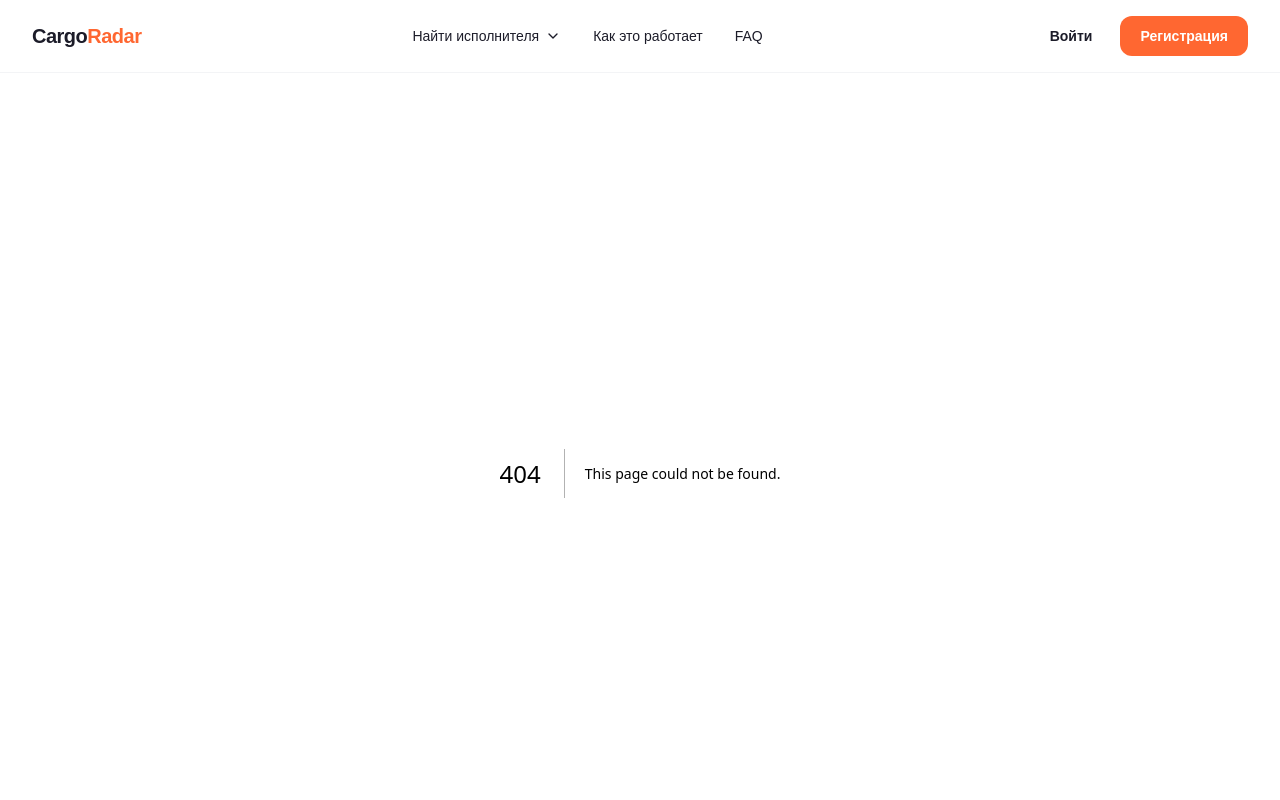
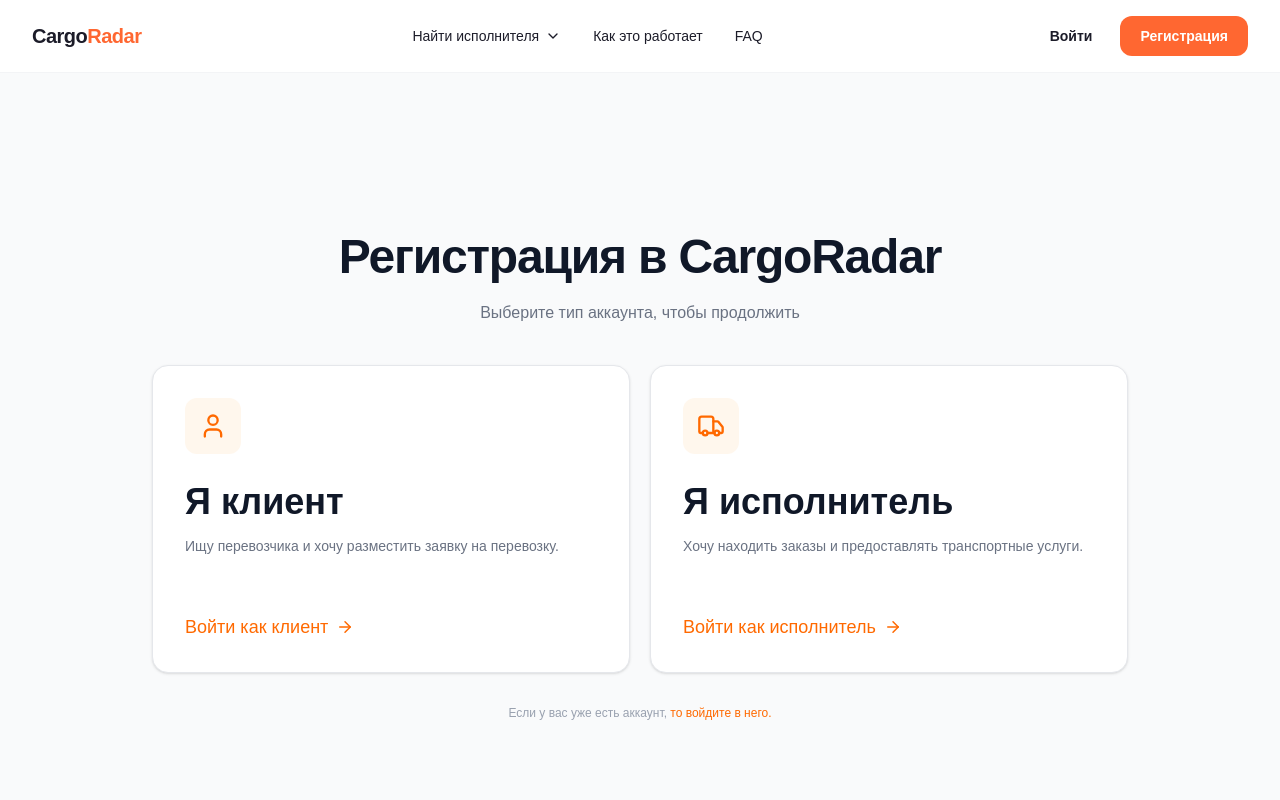
Before and after one commit to timofey1704/cargoradar-www, a Next.js app in the folder frontend/: page /register in a window 1280 px wide. Before the commit this address had no page. Shown: the top 800 px of the page. Built offline with nearby package versions, Linux system fonts and the light colour scheme.

Commit message:
gateaway auth pages

```diff
--- /dev/null
+++ b/frontend/app/(auth)/login/page.tsx
@@ -0,0 +1,73 @@
+import Link from 'next/link'
+import { ArrowRight, Truck, User } from 'lucide-react'
+
+const LoginPage = () => {
+  return (
+    <main className="min-h-screen bg-gray-50">
+      <div className="mx-auto flex min-h-screen w-full max-w-5xl flex-col justify-center px-4 py-10 sm:px-6">
+        <div className="mb-10 text-center">
+          <h1 className="text-3xl font-bold tracking-tight text-gray-900">Вход в CargoRadar</h1>
+
+          <p className="mt-3 text-sm text-gray-500 sm:text-base">
+            Выберите тип аккаунта, чтобы продолжить
+          </p>
+        </div>
+
+        <div className="grid gap-5 md:grid-cols-2">
+          <Link
+            href="/login/client"
+            className="group rounded-2xl border border-gray-200 bg-white p-6 shadow-sm transition hover:-translate-y-0.5 hover:border-orange-300 hover:shadow-md sm:p-8"
+          >
+            <div className="flex h-14 w-14 items-center justify-center rounded-xl bg-orange-50 text-orange-500">
+              <User size={28} />
+            </div>
+
+            <div className="mt-6">
+              <h2 className="text-xl font-semibold text-gray-900">Я клиент</h2>
+
+              <p className="mt-2 min-h-12 text-sm leading-6 text-gray-500">
+                Ищу перевозчика и хочу разместить заявку на перевозку.
+              </p>
+            </div>
+
+            <div className="mt-8 flex items-center gap-2 text-sm font-medium text-orange-500">
+              Войти как клиент
+              <ArrowRight size={18} className="transition-transform group-hover:translate-x-1" />
+            </div>
+          </Link>
+
+          <Link
+            href="/login/executor"
+            className="group rounded-2xl border border-gray-200 bg-white p-6 shadow-sm transition hover:-translate-y-0.5 hover:border-orange-300 hover:shadow-md sm:p-8"
+          >
+            <div className="flex h-14 w-14 items-center justify-center rounded-xl bg-orange-50 text-orange-500">
+              <Truck size={28} />
+            </div>
+
+            <div className="mt-6">
+              <h2 className="text-xl font-semibold text-gray-900">Я исполнитель</h2>
+
+              <p className="mt-2 min-h-12 text-sm leading-6 text-gray-500">
+                Хочу находить заказы и предоставлять транспортные услуги.
+              </p>
+            </div>
+
+            <div className="mt-8 flex items-center gap-2 text-sm font-medium text-orange-500">
+              Войти как исполнитель
+              <ArrowRight size={18} className="transition-transform group-hover:translate-x-1" />
+            </div>
+          </Link>
+        </div>
+
+        <p className="mt-8 text-center text-xs text-gray-400">
+          Если вы ещё не зарегистрированы,{' '}
+          <Link href="/register" className="text-orange-500 hover:underline">
+            сначала создайте аккаунт.
+          </Link>
+        </p>
+      </div>
+    </main>
+  )
+}
+
+export default LoginPage
--- /dev/null
+++ b/frontend/app/(auth)/register/page.tsx
@@ -0,0 +1,75 @@
+import Link from 'next/link'
+import { ArrowRight, Truck, User } from 'lucide-react'
+
+const LoginPage = () => {
+  return (
+    <main className="min-h-screen bg-gray-50">
+      <div className="mx-auto flex min-h-screen w-full max-w-5xl flex-col justify-center px-4 py-10 sm:px-6">
+        <div className="mb-10 text-center">
+          <h1 className="text-3xl font-bold tracking-tight text-gray-900">
+            Регистрация в CargoRadar
+          </h1>
+
+          <p className="mt-3 text-sm text-gray-500 sm:text-base">
+            Выберите тип аккаунта, чтобы продолжить
+          </p>
+        </div>
+
+        <div className="grid gap-5 md:grid-cols-2">
+          <Link
+            href="/register/client"
+            className="group rounded-2xl border border-gray-200 bg-white p-6 shadow-sm transition hover:-translate-y-0.5 hover:border-orange-300 hover:shadow-md sm:p-8"
+          >
+            <div className="flex h-14 w-14 items-center justify-center rounded-xl bg-orange-50 text-orange-500">
+              <User size={28} />
+            </div>
+
+            <div className="mt-6">
+              <h2 className="text-xl font-semibold text-gray-900">Я клиент</h2>
+
+              <p className="mt-2 min-h-12 text-sm leading-6 text-gray-500">
+                Ищу перевозчика и хочу разместить заявку на перевозку.
+              </p>
+            </div>
+
+            <div className="mt-8 flex items-center gap-2 text-sm font-medium text-orange-500">
+              Войти как клиент
+              <ArrowRight size={18} className="transition-transform group-hover:translate-x-1" />
+            </div>
+          </Link>
+
+          <Link
+            href="/register/executor"
+            className="group rounded-2xl border border-gray-200 bg-white p-6 shadow-sm transition hover:-translate-y-0.5 hover:border-orange-300 hover:shadow-md sm:p-8"
+          >
+            <div className="flex h-14 w-14 items-center justify-center rounded-xl bg-orange-50 text-orange-500">
+              <Truck size={28} />
+            </div>
+
+            <div className="mt-6">
+              <h2 className="text-xl font-semibold text-gray-900">Я исполнитель</h2>
+
+              <p className="mt-2 min-h-12 text-sm leading-6 text-gray-500">
+                Хочу находить заказы и предоставлять транспортные услуги.
+              </p>
+            </div>
+
+            <div className="mt-8 flex items-center gap-2 text-sm font-medium text-orange-500">
+              Войти как исполнитель
+              <ArrowRight size={18} className="transition-transform group-hover:translate-x-1" />
+            </div>
+          </Link>
+        </div>
+
+        <p className="mt-8 text-center text-xs text-gray-400">
+          Если у вас уже есть аккаунт,{' '}
+          <Link href="/login" className="text-orange-500 hover:underline">
+            то войдите в него.
+          </Link>
+        </p>
+      </div>
+    </main>
+  )
+}
+
+export default LoginPage
```
